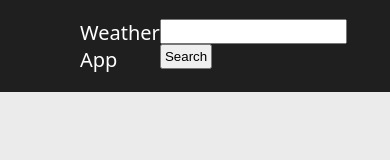
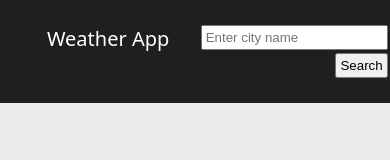
Before and after one commit to neil-justin/weather-app, a website built with webpack: page src/index.html in a window 390 px wide. Built offline with Linux system fonts and the light colour scheme.

Commit message:
Improve layout responsiveness

```diff
--- a/src/index.html
+++ b/src/index.html
@@ -12,8 +12,8 @@
 <body>
     <header>
         <a href="#" id="logo">Weather App</a>
-        <div>
-            <input type="search" id="search-city-input">
+        <div id="search-city-container">
+            <input type="search" id="search-city-input" placeholder="Enter city name">
             <button id="search-city-button">Search</button>
         </div>
     </header>
--- a/src/style.css
+++ b/src/style.css
@@ -25,15 +25,27 @@ body {
 
 header {
     display: flex;
-    padding: 1.875rem 8rem;
     justify-content: space-between;
     background-color: var(--black-shade);
+    column-gap: 3.125rem;
+}
+
+header, main {
+    padding: 2.5rem 4.6875rem;
 }
 
 #logo {
     font-size: 2rem;
     text-decoration: none;
     color: white;
+    min-width: max-content;
+}
+
+#search-city-container {
+    display: flex;
+    flex-wrap: wrap;
+    justify-content: end;
+    gap: 0.3125rem;
 }
 
 #search-city-input,
@@ -52,7 +64,7 @@ main {
     display: flex;
     justify-content: center;
     align-items: center;
-    padding: 3.125rem;
+    /* padding: 3.125rem; */
 }
 
 #weather-data-container {
```
Also changed, not shown: dist/index.bundle.js.
